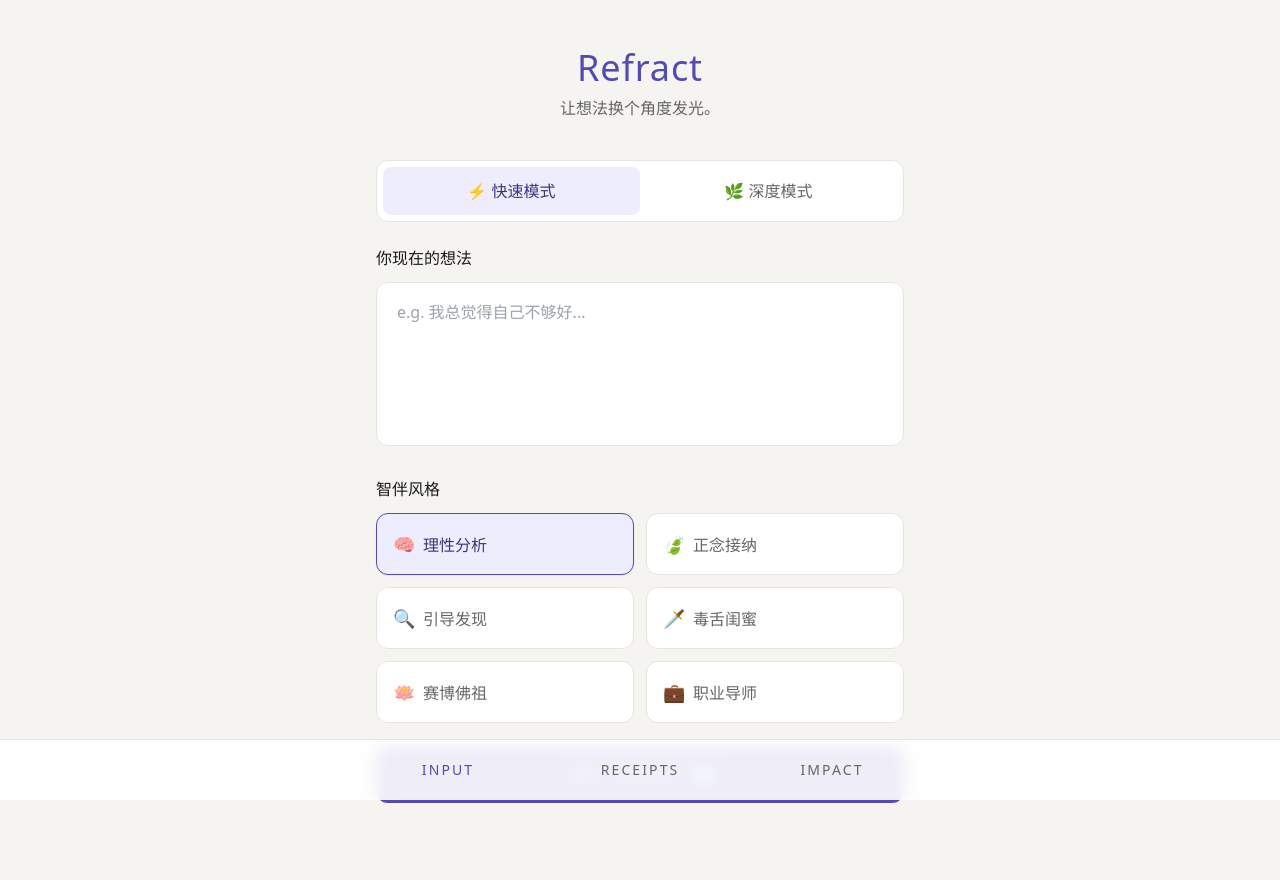
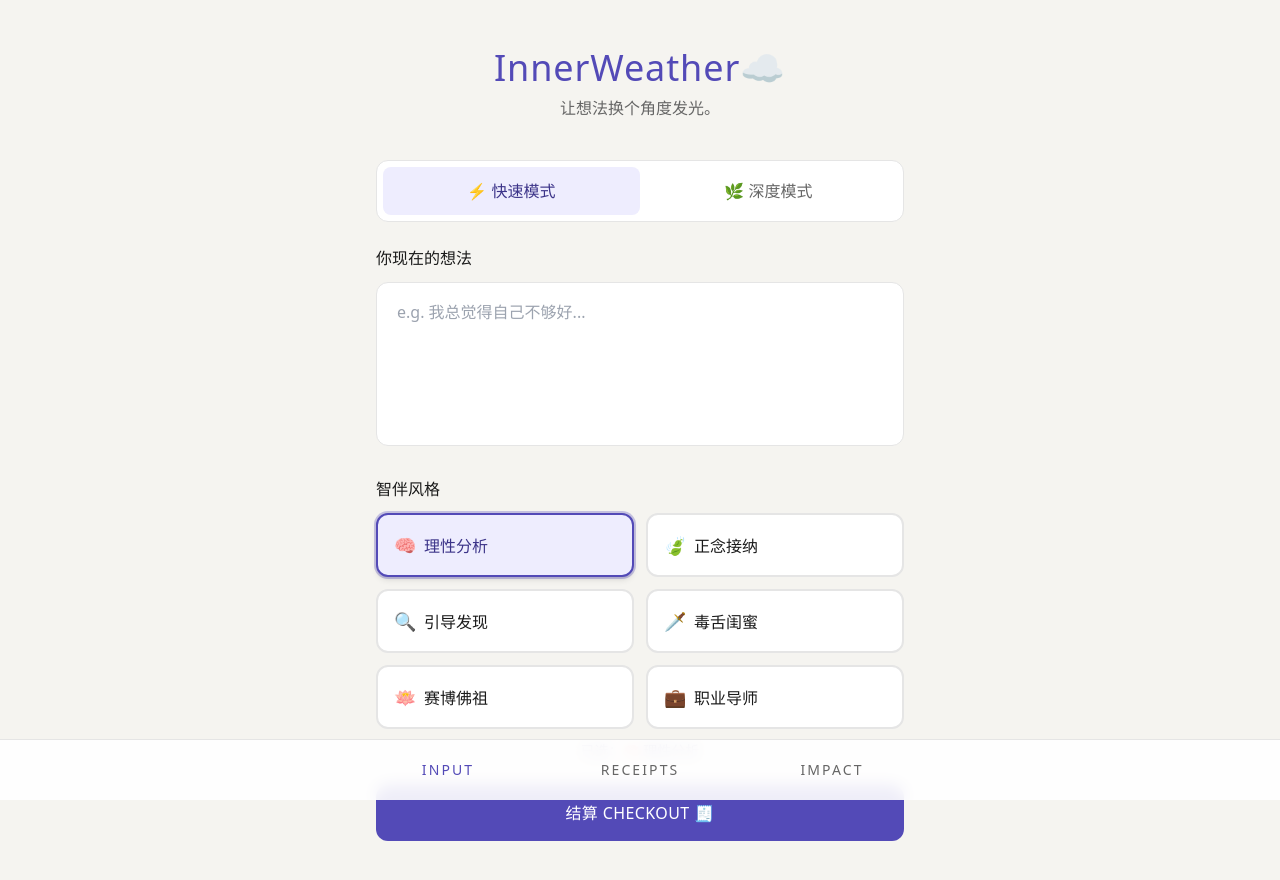
Before and after one commit to JOBEBOLDER/inner_weather, a Next.js app: page / in a window 1280 px wide. Shown: the top 880 px of the page. Built offline with nearby package versions, Linux system fonts and the light colour scheme.

Commit message:
fix deepmode button errors

```diff
--- a/app/page.tsx
+++ b/app/page.tsx
@@ -9,10 +9,10 @@ export default function Home() {
   const [tab, setTab] = useState<Tab>("input");
 
   return (
-    <main className="mx-auto flex min-h-screen max-w-xl flex-col px-6 pb-28 pt-12">
+    <main className="relative z-0 mx-auto flex min-h-screen max-w-xl flex-col px-6 pb-32 pt-12">
       <header className="mb-10 text-center">
         <h1 className="text-4xl font-medium tracking-wide text-purple-primary">
-        Refract
+        InnerWeather☁️
         </h1>
         <p className="mt-2 text-base text-[var(--text-secondary)]">
         让想法换个角度发光。
@@ -29,7 +29,7 @@ export default function Home() {
         )}
       </div>
 
-      <nav className="fixed bottom-0 left-0 right-0 border-t border-[var(--border)] bg-white/90 backdrop-blur">
+      <nav className="fixed bottom-0 left-0 right-0 z-50 border-t border-[var(--border)] bg-white/90 backdrop-blur">
         <div className="mx-auto flex max-w-xl">
           {(
             [
--- a/components/InputPage.tsx
+++ b/components/InputPage.tsx
@@ -123,9 +123,15 @@ export default function InputPage() {
       </div>
 
       {mode === "quick" && (
-        <div>
+        <div className="relative z-10">
           <p className="mb-3 text-base font-medium">智伴风格</p>
-          <StyleSelector selected={style} onSelect={setStyle} />
+          <StyleSelector
+            selected={style}
+            onSelect={(next) => {
+              setStyle(next);
+              setError(null);
+            }}
+          />
         </div>
       )}
 
--- a/components/StyleSelector.tsx
+++ b/components/StyleSelector.tsx
@@ -8,8 +8,11 @@ interface StyleSelectorProps {
 }
 
 export default function StyleSelector({ selected, onSelect }: StyleSelectorProps) {
+  const selectedLabel = STYLE_LABELS[selected];
+
   return (
-    <div className="grid grid-cols-2 gap-3">
+    <div className="relative z-10 space-y-3">
+      <div className="grid grid-cols-2 gap-3" role="group" aria-label="智伴风格">
         {STYLE_ORDER.map((style) => {
           const { emoji, label } = STYLE_LABELS[style];
           const isSelected = selected === style;
@@ -18,11 +21,12 @@ export default function StyleSelector({ selected, onSelect }: StyleSelectorProps
             <button
               key={style}
               type="button"
+              aria-pressed={isSelected}
               onClick={() => onSelect(style)}
-            className={`rounded-xl border px-4 py-4 text-left text-base transition-all ${
+              className={`cursor-pointer rounded-xl border-2 px-4 py-4 text-left text-base transition-all active:scale-[0.98] ${
                 isSelected
-                ? "border-purple-primary bg-purple-light text-purple-dark shadow-sm"
-                : "border-[var(--border)] bg-white text-[var(--text-secondary)] hover:border-purple-primary/40"
+                  ? "border-purple-primary bg-purple-light text-purple-dark shadow-md ring-2 ring-purple-primary/30"
+                  : "border-[var(--border)] bg-white text-[var(--text-primary)] hover:border-purple-primary/50 hover:bg-purple-light/30"
               }`}
             >
               <span className="mr-2 text-lg">{emoji}</span>
@@ -31,5 +35,9 @@ export default function StyleSelector({ selected, onSelect }: StyleSelectorProps
           );
         })}
       </div>
+      <p className="text-center text-sm text-purple-dark">
+        已选：{selectedLabel.emoji} {selectedLabel.label}
+      </p>
+    </div>
   );
 }
```
Lines whose indentation alone changed are shown as unchanged.
